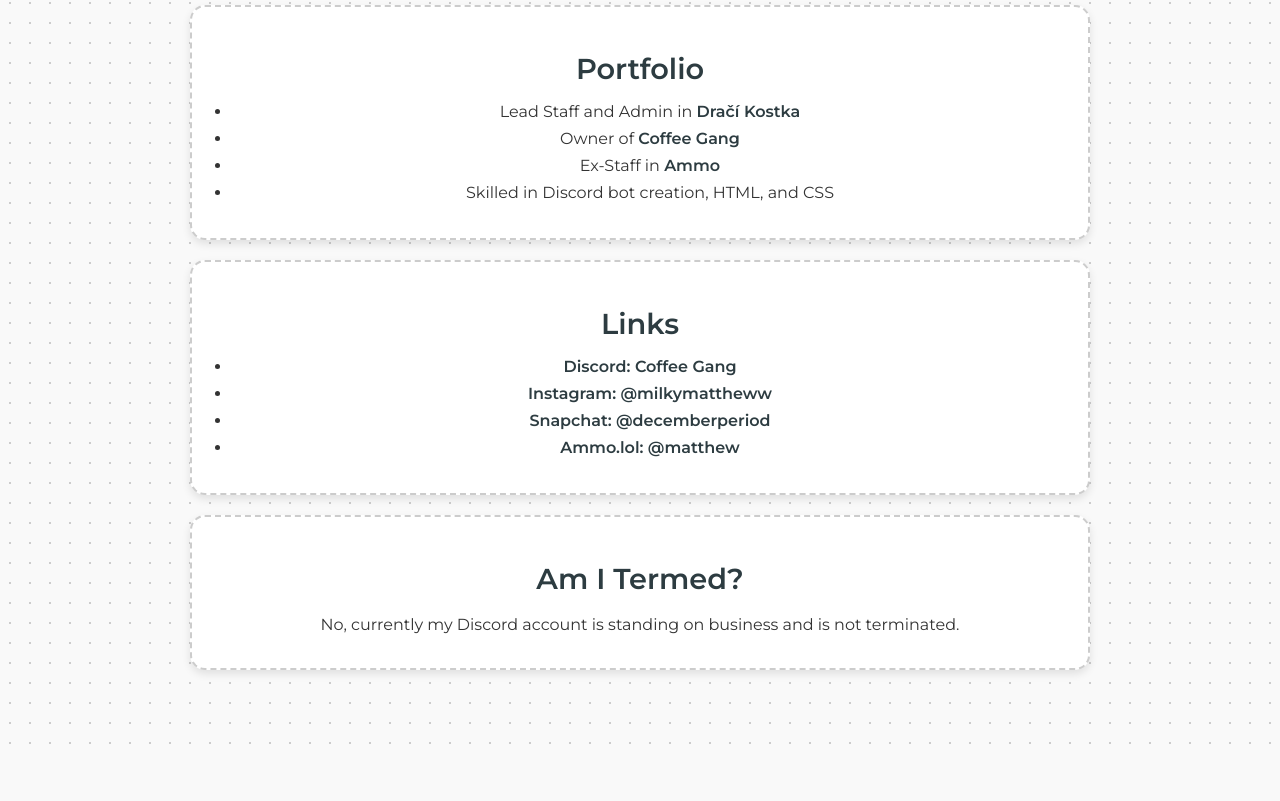
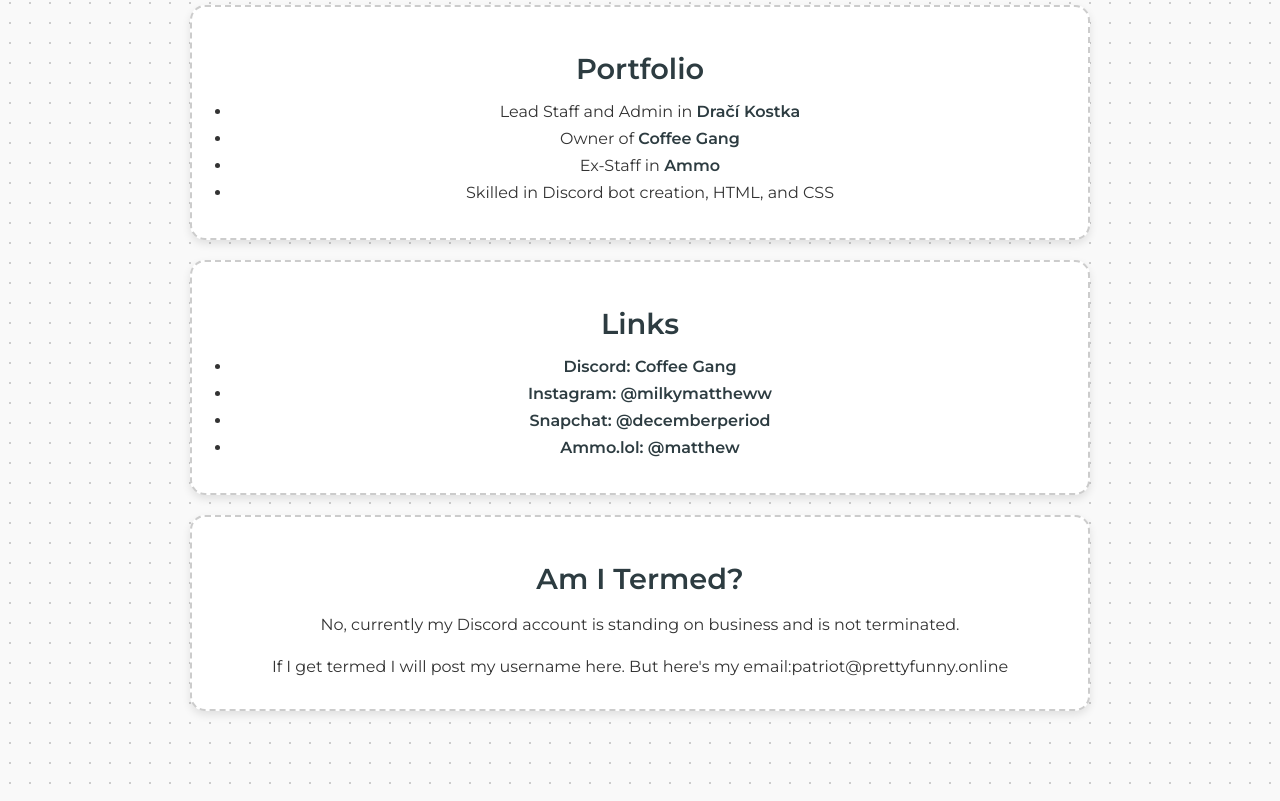
Before and after one commit to ribbonboyy/mink, a plain HTML site: page index.html in a window 1280 px wide. Shown: the part 367-1168 px from the top of the page. Before the commit the page ends 1127 px from the top, so only its background shows below. Drawn offline with Linux system fonts and the light colour scheme.

Commit message:
Update index.html

```diff
--- a/index.html
+++ b/index.html
@@ -51,6 +51,7 @@
             <h2>Am I Termed?</h2>
             <div class="termed-status">
                 <p>No, currently my Discord account is standing on business and is not terminated.</p>
+                <p>If I get termed I will post my username here. But here's my email:</strong>patriot@prettyfunny.online</strong></p>
             </div>
         </section>
     </div>
```
